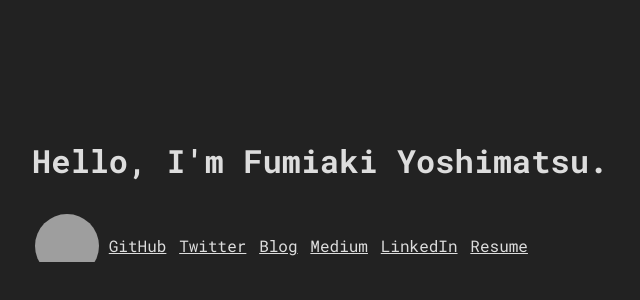
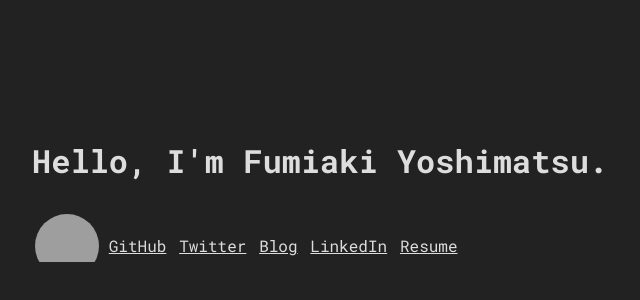
Before and after one commit to fumiakiy/nextjs-website, a Next.js app: page / in a window 1280 px wide. Shown: the part 192-492 px from the top of the page, without its empty margins (0-640 px from the left). Built offline with nearby package versions, Linux system fonts and the light colour scheme; grey boxes are pictures that could not be loaded.

Commit message:
Removes medium.

```diff
--- a/pages/index.tsx
+++ b/pages/index.tsx
@@ -18,7 +18,6 @@ export default function Home() {
             <li><a href="https://github.com/fumiakiy">GitHub</a></li>
             <li><a href="https://twitter.com/fumiakiy">Twitter</a></li>
             <li><a href="/blog">Blog</a></li>
-            <li><a href="https://medium.com/@fumiakiy">Medium</a></li>
             <li><a href="https://linkedin.com/in/fumiakiy">LinkedIn</a></li>
             <li><a href="resume.html">Resume</a></li>
           </ul>
```
